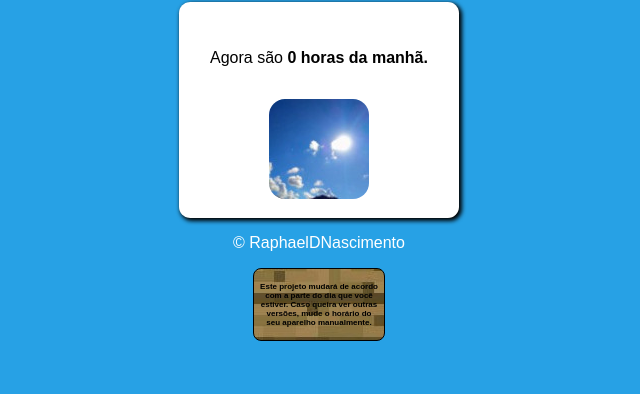
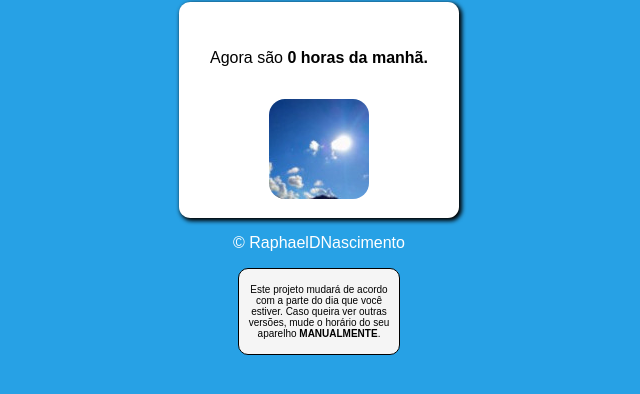
Before and after one commit to RaphaelDNascimento/Script-que-mostra-a-Hora, a plain HTML site: page index.html in a window 1280 px wide. Shown: the part 78-472 px from the top of the page, without its empty margins (321-961 px from the left). Drawn offline with Linux system fonts and the light colour scheme.

Commit message:
sla que v

```diff
--- a/index.html
+++ b/index.html
@@ -26,7 +26,7 @@
         <p><a href="https://github.com/RaphaelDNascimento">&copy; RaphaelDNascimento</a></p>
     </footer>
     <div id="explicacao">
-        <p>Este projeto mudará de acordo com a parte do dia que você estiver. Caso queira ver outras versões, mude o horário do seu aparelho <strong>manualmente</strong>.</p>
+        <p>Este projeto mudará de acordo com a parte do dia que você estiver. Caso queira ver outras versões, mude o horário do seu aparelho <strong>MANUALMENTE</strong>.</p>
         </div>
     <script src="script.js"></script>
 </body>
--- a/style.css
+++ b/style.css
@@ -37,14 +37,14 @@ a{
     color: white;
 }
 #explicacao{
-    background-image: url(imagens/madeira.jpg);
+    background-color: whitesmoke;
     width: 15em;
     padding: 5px;
     border: 1px solid black;
     border-radius: 1em;
-    font-size:8px;
+    font-size:10px;
     font-family: Arial, Helvetica, sans-serif;
-    font-weight: bolder;
+    font-weight: normal;
     margin: auto;
     text-align: center;
 }
```
Also changed, not shown: imagens/madeira.jpg (deleted).
